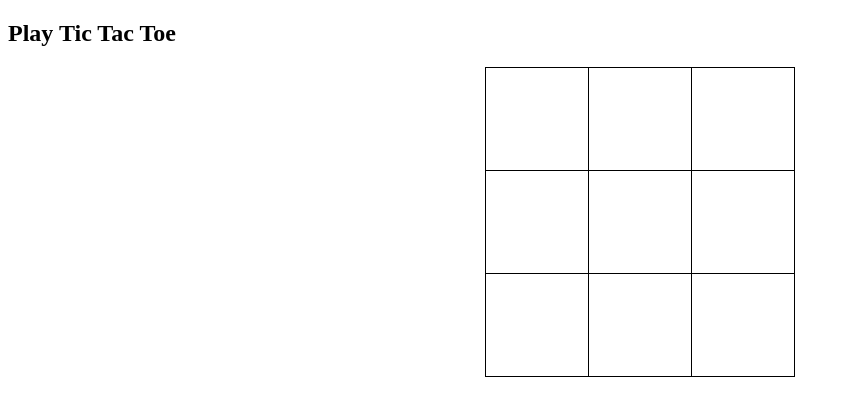
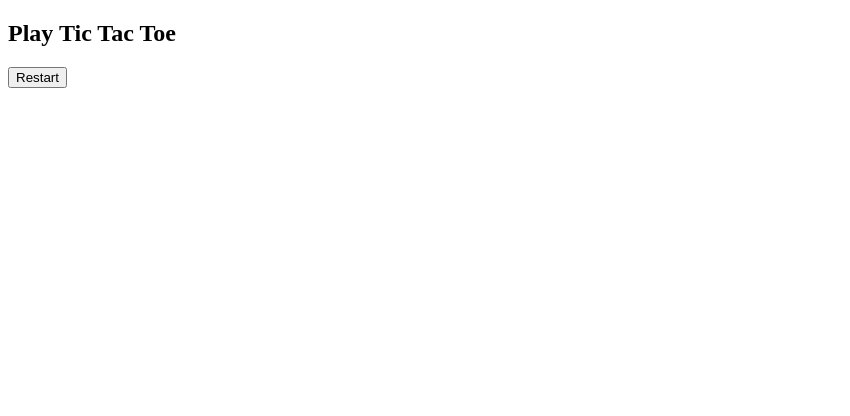
Before and after one commit to choiyoface/tictactoe, a plain HTML site: page index.html in a window 1280 px wide. Shown: the whole page, without its empty margins (0-850 px from the left). Drawn offline with Linux system fonts and the light colour scheme.

Commit message:
change board style and add restart page

```diff
--- a/index.html
+++ b/index.html
@@ -7,25 +7,21 @@
     </head>
     <body>
         <h2>Play Tic Tac Toe</h2>
-        <div class="gameboard" id="gameboard"></div>
-        <table>
-           <tr>
-            <td id="1"></td>
-            <td id="2"></td>
-            <td id="3"></td>
-           </tr>
-           <tr>
-            <td id="4"></td>
-            <td id="5"></td>
-            <td id="6"></td>
-           </tr>
-           <tr>
-            <td id="7"></td>
-            <td id="8"></td>
-            <td id="9"></td>
-           </tr>
-
-        </table>
+        <div class="board" id="board">
+        <div class="cell" data-cell></div>
+        <div class="cell" data-cell></div>
+        <div class="cell" data-cell></div>
+        <div class="cell" data-cell></div>
+        <div class="cell" data-cell></div>
+        <div class="cell" data-cell></div>
+        <div class="cell" data-cell></div>
+        <div class="cell" data-cell></div>
+        <div class="cell" data-cell></div>
+    </div>
+    <div class="winning-message">
+        <div data-winning-message-text id="winningMessgae"></div>
+        <button id="restartButton">Restart</button>
+    </div>
 
 
         <script src="javascript.js"></script>
--- a/javascript.js
+++ b/javascript.js
@@ -0,0 +1,10 @@
+let playerMarker = "X";
+let gameEnd = false;
+
+for (let i = 0; i<= 9; i++){
+    document.getElementById(i.toString()).addEventListener("click", function(){
+        if(this.innerHTML === "" & !gameEnd){
+            this.innerHTML = playerMarker;
+        }
+    })
+}
```
